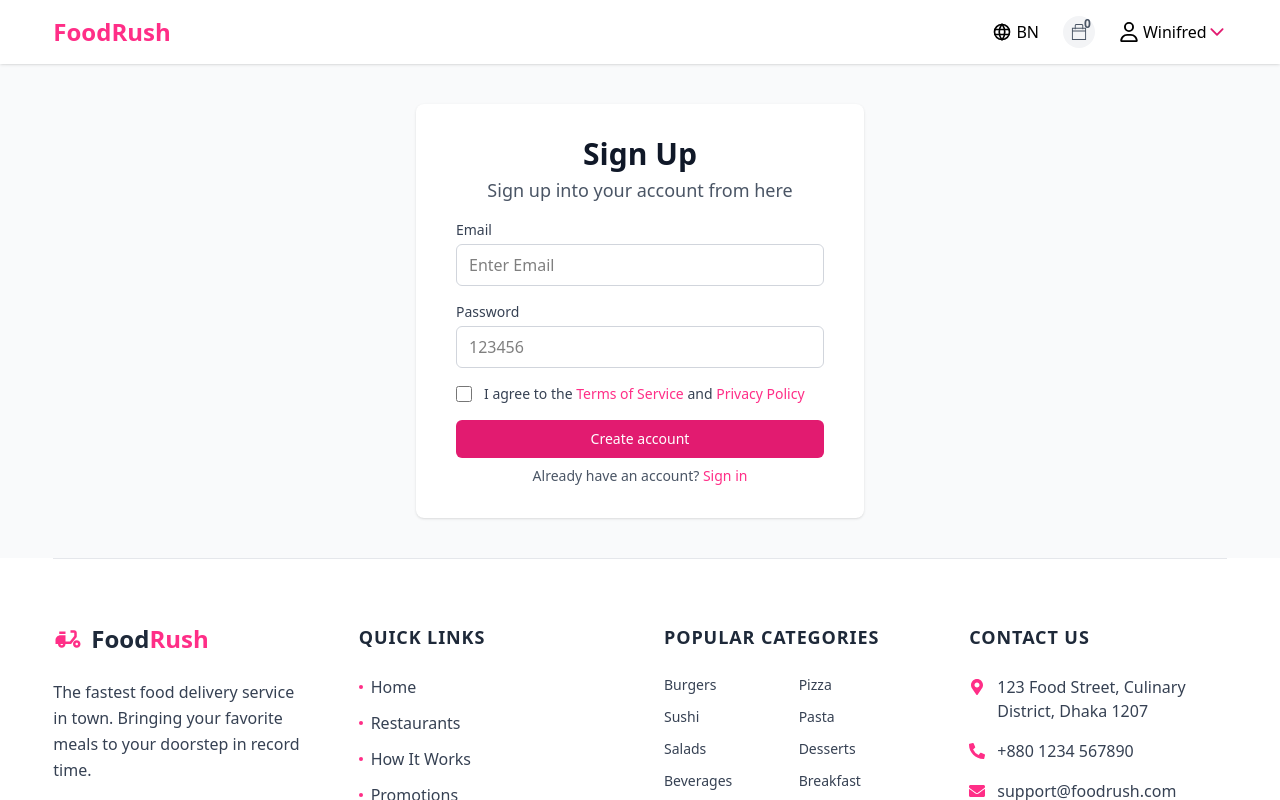
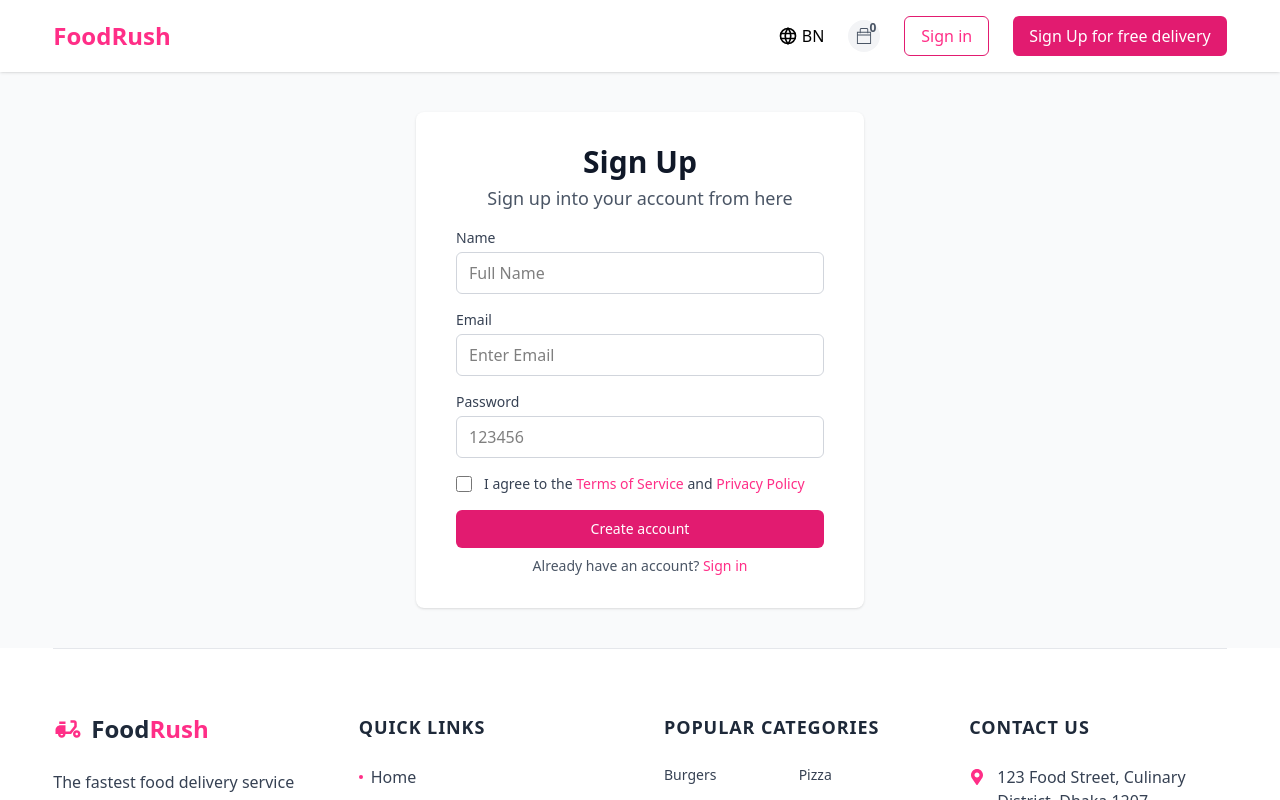
Before and after one commit to jahidhasan6676/foodrush-bangladesh-website, a Next.js app: page /signup in a window 1280 px wide. Shown: the top 800 px of the page. Built offline with nearby package versions, Linux system fonts and the light colour scheme.

Commit message:
successfully register data  mongodb store

```diff
--- /dev/null
+++ b/lib/db.js
@@ -0,0 +1,21 @@
+import mongoose from "mongoose";
+const MONGODB_URI = process.env.MONGODB_URI;
+
+if (!MONGODB_URI) {
+    throw new Error('Please define MONGODB_URI in .env.local file');
+}
+let cached = global.mongoose || { conn: null, promise: null };
+
+const connectionToDatabase = async () => {
+    if (cached.conn) return cached.conn;
+
+    if (!cached.promise) {
+        cached.promise = mongoose.connect(MONGODB_URI, {}).then((mongoose) => mongoose);
+    }
+
+    cached.conn = await cached.promise;
+    console.log("✅ MongoDB Connected Successfully!");
+    return cached.conn;
+
+}
+export default connectionToDatabase;
--- /dev/null
+++ b/lib/dbConnect.js
@@ -0,0 +1,18 @@
+const { MongoClient, ServerApiVersion } = require("mongodb");
+
+export const collectionNameObj = {
+    userCollection: "users"
+};
+
+export default function dbConnect(collectionName) {
+    const uri = process.env.MONGODB_URI;
+
+    const client = new MongoClient(uri, {
+        serverApi: {
+            version: ServerApiVersion.v1,
+            strict: true,
+            deprecationErrors: true,
+        }
+    });
+    return client.db('foodrush').collection(collectionName);
+}
--- /dev/null
+++ b/models/user.js
@@ -0,0 +1,13 @@
+import mongoose from "mongoose";
+
+const userSchema = new mongoose.Schema({
+    name: {type: String, required: true},
+    email: {type: String, required: true},
+    password: {type: String, required: true},
+
+},
+    {timestamps: true}
+)
+
+const User = mongoose.models.User || mongoose.model("User", userSchema);
+export default User;
--- a/package.json
+++ b/package.json
@@ -10,8 +10,11 @@
   },
   "dependencies": {
     "axios": "^1.9.0",
+    "bcryptjs": "^3.0.2",
+    "mongodb": "^6.17.0",
     "mongoose": "^8.15.2",
     "next": "15.3.3",
+    "next-auth": "^4.24.11",
     "react": "^19.0.0",
     "react-dom": "^19.0.0",
     "react-icons": "^5.5.0"
--- /dev/null
+++ b/src/app/api/register/route.js
@@ -0,0 +1,20 @@
+import { NextResponse } from "next/server";
+import connectionToDatabase from "../../../../lib/db";
+import User from "../../../../models/user";
+import bcrypt from "bcryptjs";
+
+export async function POST(req){
+    try{
+        const {name, email, password} = await req.json();
+        const hashedPassword = await bcrypt.hash(password, 10)
+        await connectionToDatabase();
+       await User.create({name, email, password: hashedPassword});
+
+      return NextResponse.json({message: "User Registered."}, {status: 201})
+p  }catch(error){
+    return NextResponse.json({
+        message: "An error occurred while  registering the user."
+    }, {status: 201})
+}
+
+}
--- a/src/components/Navbar.jsx
+++ b/src/components/Navbar.jsx
@@ -10,7 +10,7 @@ import { LiaClipboardListSolid } from "react-icons/lia";
 
 
 export default function Navbar() {
-    const [isLogged, setIsLogged] = useState(true);
+    const [isLogged, setIsLogged] = useState(false);
     const [showDropdown, setShowDropdown] = useState(false);
 
     const toggleDropdown = () => setShowDropdown(!showDropdown);
--- a/src/components/auth/SignUpForm.jsx
+++ b/src/components/auth/SignUpForm.jsx
@@ -1,6 +1,46 @@
 "use client"
 
+import axios from "axios";
+import { useState } from "react";
+
 export default function SignUpForm() {
+    const [error,setError] = useState("");
+
+    const handleSubmit = async(e) =>{
+        e.preventDefault();
+
+        const form = e.target;
+        const name = form.name.value;
+        const email = form.email.value;
+        const password = form.password.value;
+
+        const loginData = {
+            name,
+            email,
+            password
+        }
+        console.log(loginData)
+
+        if(!name || !email || !password){
+            setError("All fields are necessary.");
+            return;
+        }
+
+        try{
+            const response = await axios.post("api/register", loginData);
+
+            if(response.status === 200 || response.status === 201){
+                form.reset();
+                setError("")
+            }else{
+                console.log("User registration failed")
+            }
+        }catch(error){
+            console.log("Error during registration:", error)
+        }
+
+
+    }
 
 
     return (
@@ -14,7 +54,21 @@ export default function SignUpForm() {
                             </h2>
                             <h5 className='text-center text-lg text-gray-600 mt-1'>Sign up into your account from here</h5>
                         </div>
-                        <form className="space-y-4">
+                        <form onSubmit={handleSubmit} className="space-y-4">
+                            <div>
+                                <label htmlFor="name" className="block text-sm font-medium text-gray-700">
+                                    Name
+                                </label>
+                                <div className="mt-1">
+                                    <input
+                                        id="name"
+                                        name="name"
+                                        type="name"
+                                        placeholder="Full Name"
+                                        className="block w-full px-3 py-2 border border-gray-300 rounded-md focus:outline-none focus:border-[#ff2e87]" />
+                                </div>
+                            </div>
+
                             <div>
                                 <label htmlFor="email" className="block text-sm font-medium text-gray-700">
                                     Email
@@ -74,6 +128,11 @@ export default function SignUpForm() {
                                 </button>
                             </div>
                         </form>
+                        {error &&(
+                            <div className="bg-red-500 text-white w-fit text-sm py-1 px-3 rounded-md mt-2">
+                                {error}
+                            </div>
+                        )}
                         <p className="mt-2 text-center text-sm text-gray-600">
                             Already have an account?{' '}
                             <a
```
Also changed, not shown: src/components/auth/LoginForm.jsx (+17 -0 lines), 1 other file (tests, documents, lock files or other folders).
